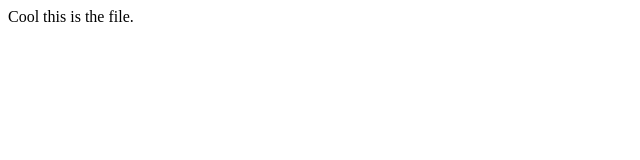
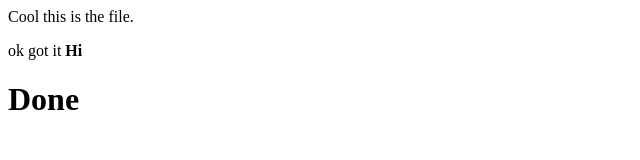
Before and after one commit to sarfaraz-ansari-21/git-testing, a plain HTML site: page index.html in a window 1280 px wide. Shown: the whole page, without its empty margins (0-640 px from the left). Drawn offline with Linux system fonts and the light colour scheme.

Commit message:
done changes to index.html in main

```diff
--- a/index.html
+++ b/index.html
@@ -1,11 +1,15 @@
 <html>
 <head>
-<title>Awesome</title>
+<title>Great acheivement title</title>
 </head>
 
 <Body>
 Cool this is the file.
 
+<p>ok got it <strong>Hi</strong></p>
+
+<h1>Done</h1>
+
 </Body>
 
 </html>
```
